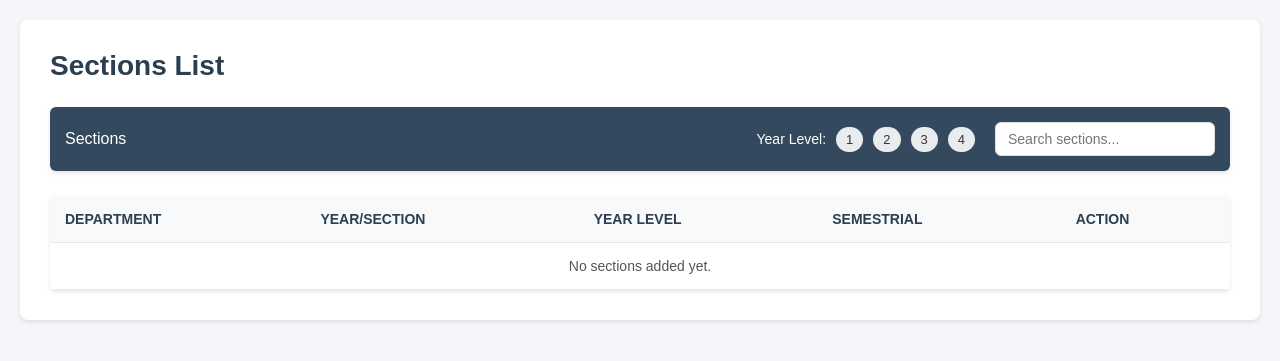
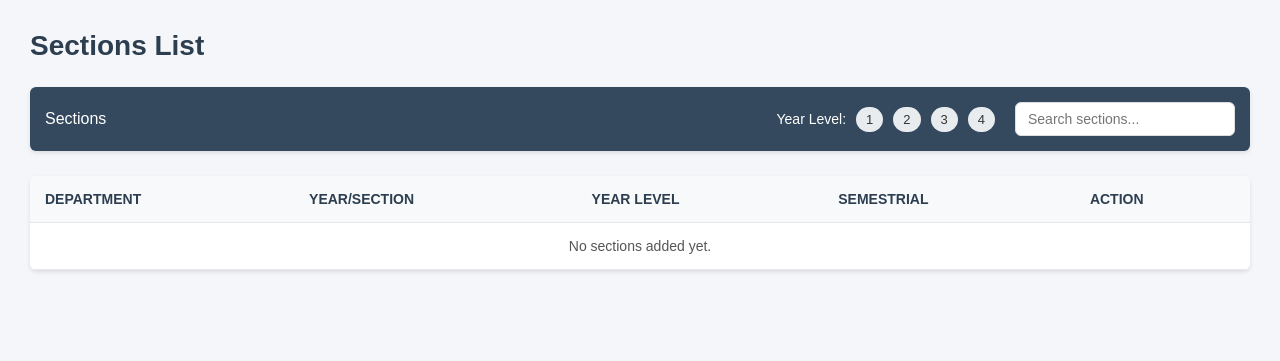
Before and after one commit to FerrerMark/facultyloading, a PHP site: page /pref/frame/sections.php in a window 1280 px wide. Shown: the top 361 px of the page. Run offline with PHP 8.4, Linux system fonts and the light colour scheme; data comes from the database, SQL or seed files in the repository.

Commit message:
remove container

```diff
--- a/frame/sections.php
+++ b/frame/sections.php
@@ -21,7 +21,7 @@ error_log(print_r($sections, true));
         body {
             background-color: #f4f6f9;
             color: #333;
-            padding: 20px;
+            padding: 30px;
         }
 
         .container {
@@ -235,7 +235,6 @@ error_log(print_r($sections, true));
     </style>
 </head>
 <body>
-    <div class="container">
         <h2><?php echo htmlspecialchars($dep); ?> Sections List</h2>
 
         <div class="toolbar">
@@ -291,7 +290,6 @@ error_log(print_r($sections, true));
                 <?php endif; ?>
             </tbody>
         </table>
-    </div>
 
     <script>
     document.addEventListener('DOMContentLoaded', function() {
```
